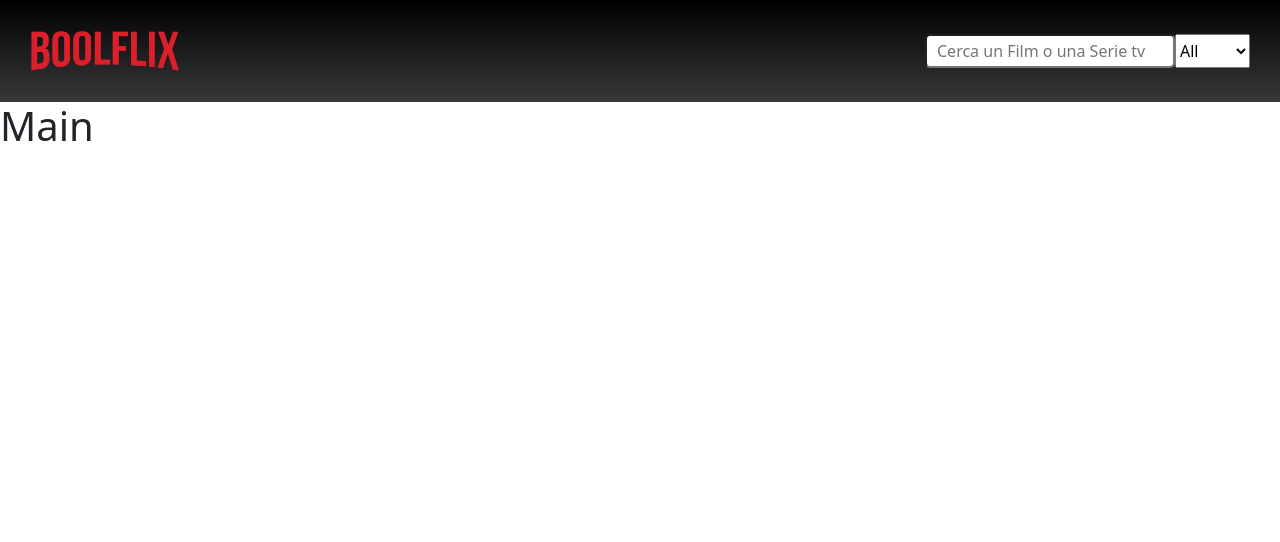
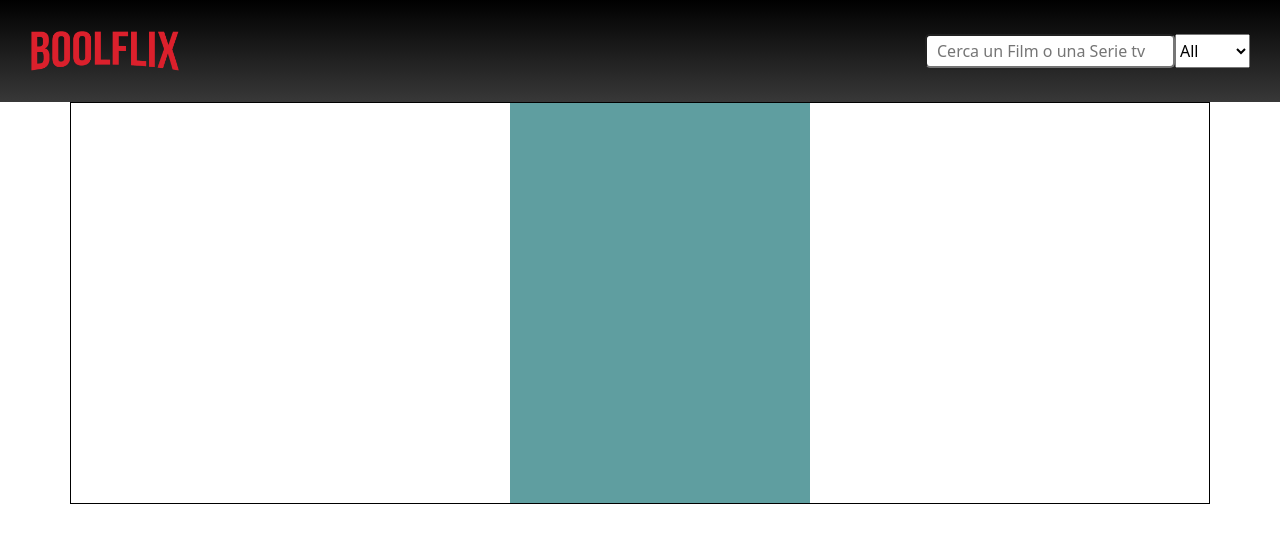
Before and after one commit to GiacWebDev/vite-boolflix, a Vue app: page / in a window 1280 px wide. Shown: the top 542 px of the page. Built offline with nearby package versions, Linux system fonts and the light colour scheme.

Commit message:
[fix] to fix overflow card.scss [edit] card.vue

```diff
--- a/src/App.vue
+++ b/src/App.vue
@@ -1,13 +1,13 @@
 <script>
 
 import Header from './components/Header.vue';
-import Main from './components/Main.vue';
+import CardContainer from './components/CardContainer.vue';
 
 export default {
   name: 'App',
   components: {
     Header,
-    Main
+    CardContainer
   }
 }
 </script>
@@ -17,14 +17,13 @@ export default {
 <template>
 
   <Header />
-  <Main />
+  <CardContainer />
 
 </template>
 
 
 
 <style lang="scss">
-
 @use './assets/scss/main.scss';
 
 </style>
--- a/src/assets/scss/main.scss
+++ b/src/assets/scss/main.scss
@@ -1,8 +1,10 @@
 // importo bootstrap dopo averlo installato
 @import 'bootstrap/scss/bootstrap';
-
 //uso le variabili colore personalizzate
 @import './partials/variables.scss';
+
+@import './partials/card.scss';
+
 
 * {
   padding: 0;
@@ -11,5 +13,9 @@
 }
 
 .debug {
-  border: 1px solid white;
+  border: 1px solid black;
 }
+
+.debug-bg {
+  background-color: cadetblue;
+}
--- /dev/null
+++ b/src/assets/scss/partials/card.scss
@@ -0,0 +1,31 @@
+#card_box {
+  width: 300px;
+  height: 400px;
+  position: relative;
+
+  &:hover {
+    box-shadow: 0px 0px 10px rgba(255,255,255,0.6);
+  }
+
+  &:hover .card_info {
+    display: block;
+  }
+
+  img {
+    width: 100%;
+  }
+
+  .card_info {
+    display: none;
+    position: absolute;
+    top: 10;
+    width: 100%;
+    height: 100%;
+    background-color: rgba(0,0,0,0.500);
+
+    .overview {
+      overflow-y: auto;
+    }
+  }
+
+}
--- /dev/null
+++ b/src/components/CardContainer.vue
@@ -0,0 +1,37 @@
+<script>
+
+import Card from './partials/Card.vue';
+
+export default {
+  name: 'CardContainer',
+  components: {
+    Card
+  }
+}
+</script>
+
+
+
+<template>
+
+  <div class="container debug">
+    <div class="row row-cols-4">
+      <div class="col">
+
+        <Card />
+
+      </div>
+    </div>
+  </div>
+
+
+
+
+</template>
+
+
+
+<style lang="scss" scoped>
+@use '../assets/scss/main.scss';
+
+</style>
--- a/src/components/Header.vue
+++ b/src/components/Header.vue
@@ -16,13 +16,13 @@ export default {
 
   <header class="d-flex align-items-center">
     <div class="_container d-flex align-items-center justify-content-between">
+
         <div class="col">
           <img src="/public/logo-boolflix.png" alt="logo">
         </div>
 
-        <div class="col d-flex justify-content-end">
-          <SearchBar />
-        </div>
+        <SearchBar />
+
     </div>
 
   </header>
--- a/src/components/Main.vue
+++ /dev/null
@@ -1,19 +0,0 @@
-<script>
-export default {
-  name: 'Main'
-}
-</script>
-
-
-
-<template>
-
-  <h1>Main</h1>
-
-</template>
-
-
-
-<style>
-
-</style>
--- /dev/null
+++ b/src/components/partials/Card.vue
@@ -0,0 +1,39 @@
+<script>
+export default {
+  name: 'Card'
+}
+</script>
+
+
+
+<template>
+
+  <div id="card_box" class="debug-bg" >
+    <!-- parte visibile -->
+    <div class="card_poster">
+      <!-- <img src="/public/films prova.jpeg" alt="poster"> -->
+    </div>
+
+    <!-- parte NON visibile -->
+    <div class="card_info">
+      <h1>Titolo Film o Serie TV</h1>
+      <h4>Titolo Originale</h4>
+
+      bandiera
+
+      stelle
+
+      <div class="overview debug">
+        <p>Lorem ipsum dolor sit amet consectetur adipisicing elit. Sint aperiam ullam eius id cum necessitatibus adipisci! Vel nihil earum eius.ectetur adipisicing elit. Sint aperiam ullam eius id cum necessitatibus adipisci! Vel nihil earum eius.Lorem ipsum dolor sit amet consectetur adipisicing elit. Sint aperiam ullam eius idt amet consectetur adipisicing elit. Sint aperiam ullam eius id cum necessitatibus adipisci! Vel nihil earum eius.ectetur adipisicing elit. Sint aperiam ullam eius id cum necessitatibus adipisci! Vel nihil earum eius.Lorem ipsum dolor sit amet consectetur adipisicing elit. Sint aperiam ullam eius id</p>
+      </div>
+    </div>
+  </div>
+
+</template>
+
+
+
+<style lang="scss" scoped>
+@use '../../assets/scss/main.scss';
+
+</style>
```
Also changed, not shown: public/films prova.jpeg (added).
